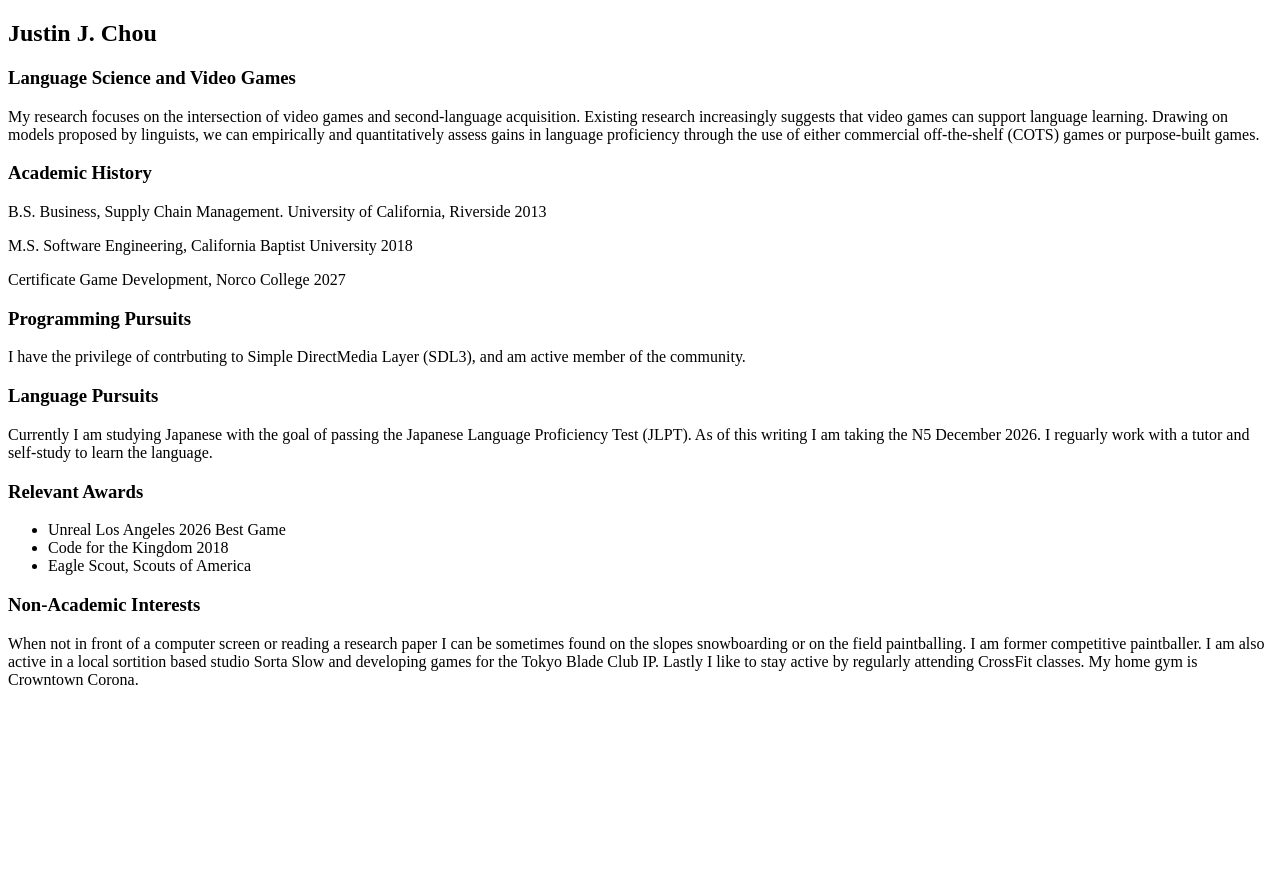
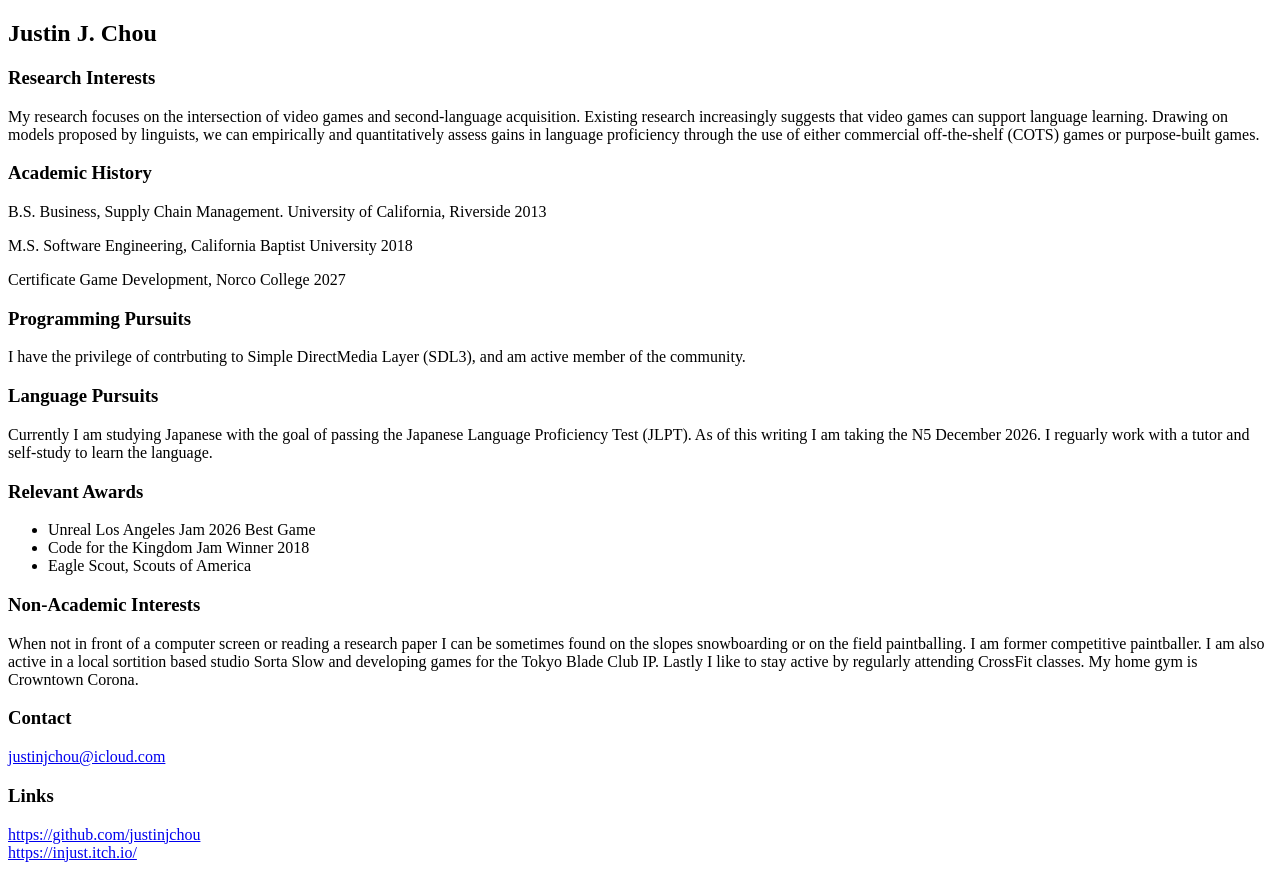
Before and after one commit to justinjchou/justinjchou.github.io, a plain HTML site: page index.html in a window 1280 px wide. Before the commit the page ends 800 px from the top, so only its background shows below. Drawn offline with Linux system fonts and the light colour scheme.

Commit message:
Added links and other stuff to index.html

```diff
--- a/index.html
+++ b/index.html
@@ -7,7 +7,7 @@
 
 <body>
     <h2>Justin J. Chou</h2>
-    <h3>Language Science and Video Games</h3>
+    <h3>Research Interests</h3>
     <p>My research focuses on the intersection of video games and second-language acquisition. Existing research increasingly suggests that video games can support language learning. Drawing on models proposed by linguists, we can empirically and quantitatively assess gains in language proficiency through the use of either commercial off-the-shelf (COTS) games or purpose-built games.</p>
     <h3>Academic History</h4>
     <p>B.S. Business, Supply Chain Management. University of California, Riverside 2013</p>
@@ -19,12 +19,17 @@
     <p>Currently I am studying Japanese with the goal of passing the Japanese Language Proficiency Test (JLPT). As of this writing I am taking the N5 December 2026. I reguarly work with a tutor and self-study to learn the language.</p>
     <h3>Relevant Awards</h3>
     <ul>
-        <li>Unreal Los Angeles 2026 Best Game</li>
-        <li>Code for the Kingdom 2018</li>
+        <li>Unreal Los Angeles Jam 2026 Best Game</li>
+        <li>Code for the Kingdom Jam Winner 2018</li>
         <li>Eagle Scout, Scouts of America</li>
     </ul>
     <h3>Non-Academic Interests</h3>
     <p> When not in front of a computer screen or reading a research paper I can be sometimes found on the slopes snowboarding or on the field paintballing. I am former competitive paintballer. I am also active in a local sortition based studio Sorta Slow and developing games for the Tokyo Blade Club IP. Lastly I like to stay active by regularly attending CrossFit classes. My home gym is Crowntown Corona.</p>
+    <h3>Contact</h3>
+    <a href="justinjchou@icloud.com">justinjchou@icloud.com</a>
+    <h3>Links</h3>
+    <a href="https://github.com/justinjchou">https://github.com/justinjchou</a><br>
+    <a href="https://injust.itch.io/">https://injust.itch.io/</a>
 </body>
 
 </html>
```
